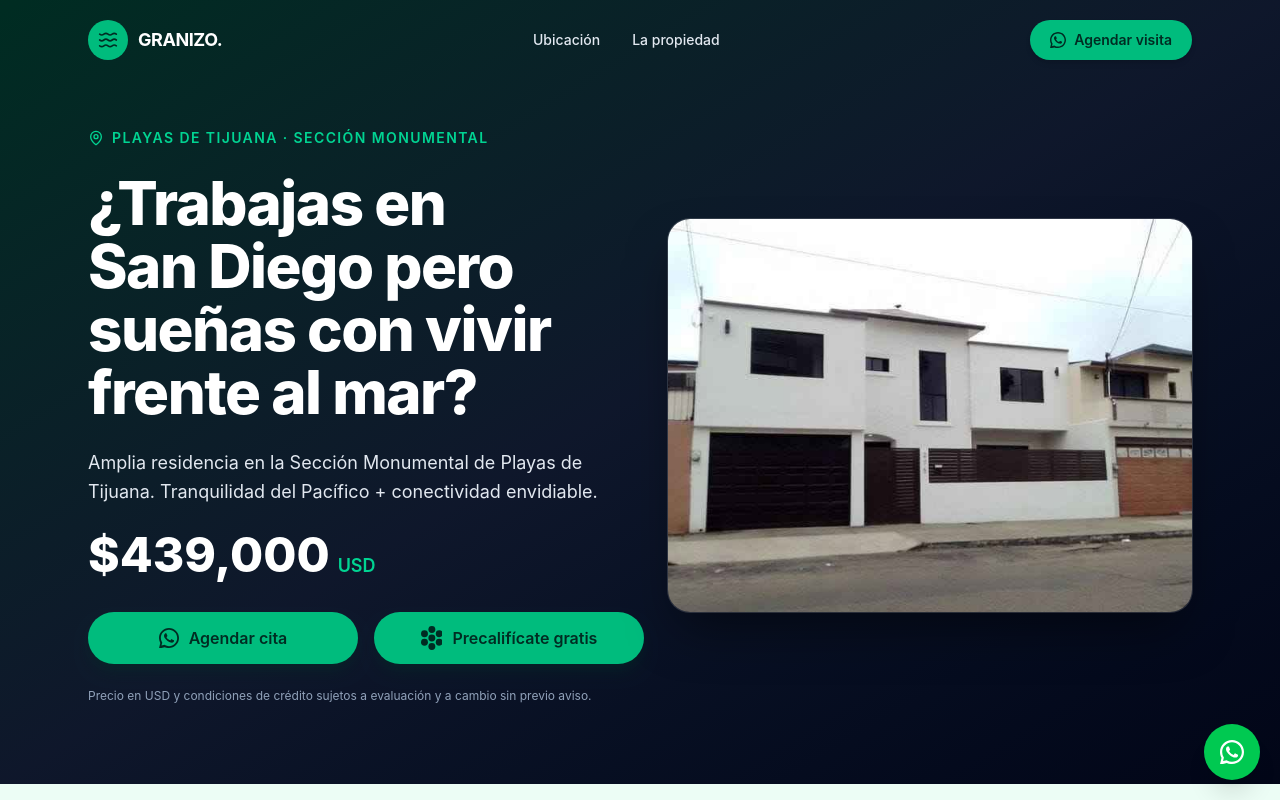
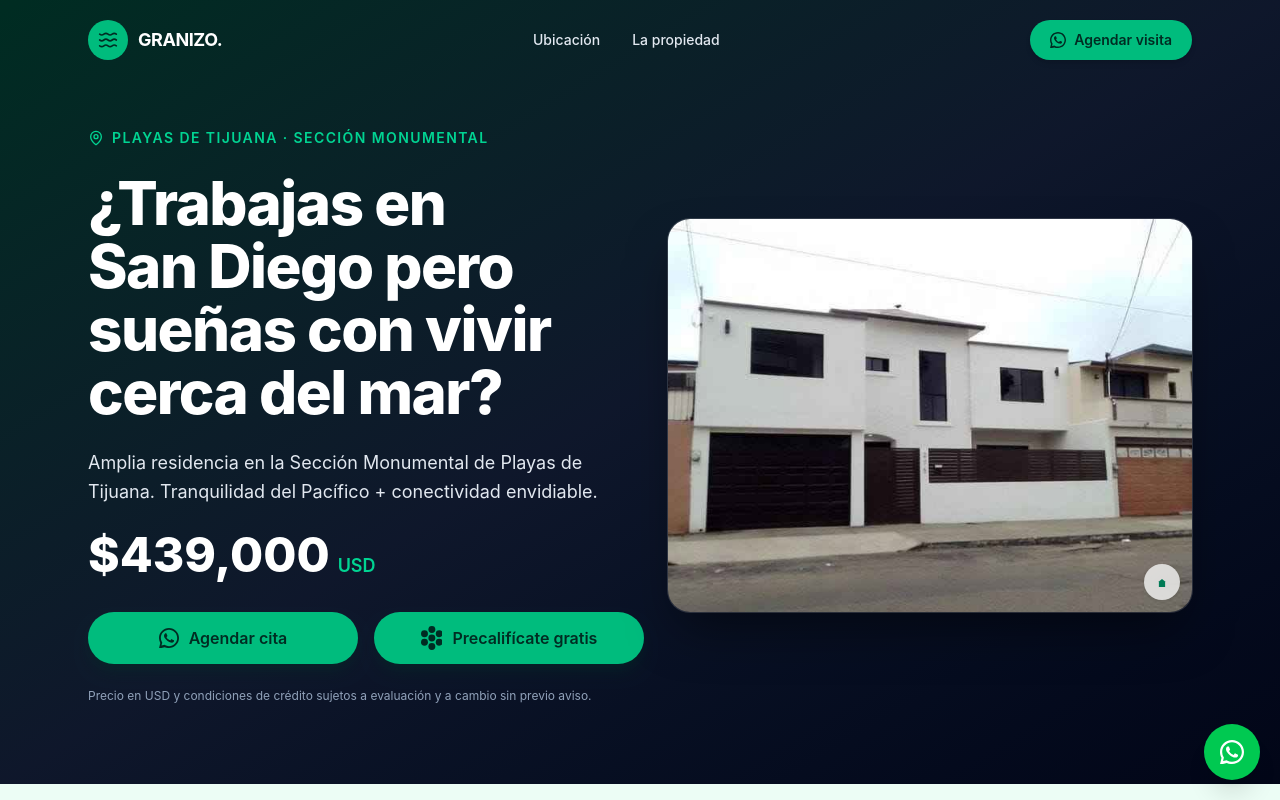
Before and after one commit to AppVenturesMX/granizo-landing, a Next.js app: page / in a window 1280 px wide. Shown: the top 800 px of the page. Built offline with nearby package versions, Linux system fonts and the light colour scheme.

Commit message:
Agrega marca de agua y corrige "frente al mar" a "cerca del mar"

```diff
--- a/components/contacto.tsx
+++ b/components/contacto.tsx
@@ -20,8 +20,8 @@ export function Contacto() {
             Agenda tu cita con el asesor inmobiliario y conoce la residencia en persona.
           </h2>
           <p className="mx-auto mt-4 max-w-xl text-pretty text-lg text-slate-600">
-            Déjanos ayudarte a dar el siguiente paso hacia tu nueva vida frente
-            al mar.
+            Déjanos ayudarte a dar el siguiente paso hacia tu nueva vida cerca
+            del mar.
           </p>
         </Reveal>
 
--- a/components/galeria.tsx
+++ b/components/galeria.tsx
@@ -4,6 +4,7 @@ import { useCallback, useEffect, useState } from "react"
 import { motion, AnimatePresence } from "framer-motion"
 import { ChevronLeft, ChevronRight } from "lucide-react"
 import { Reveal } from "@/components/reveal"
+import { PhotoWatermark } from "@/components/photo-watermark"
 
 const fotos = [
   { src: "/images/fachada.jpg", alt: "Fachada de la residencia con cochera y portón" },
@@ -73,6 +74,8 @@ export function Galeria() {
                 </p>
               </div>
 
+              <PhotoWatermark />
+
               <button
                 onClick={() => go(-1)}
                 aria-label="Foto anterior"
--- a/components/hero.tsx
+++ b/components/hero.tsx
@@ -3,6 +3,7 @@
 import { motion } from "framer-motion"
 import { MapPin } from "lucide-react"
 import { PREAPRUEBA_URL, WHATSAPP_URL } from "@/lib/links"
+import { PhotoWatermark } from "./photo-watermark"
 
 /* Marca de 7 puntos (SOC / Sinergia), dibujada como SVG para que se vea nitida a cualquier tamano */
 function SocMark({ className }: { className?: string }) {
@@ -59,7 +60,7 @@ export function Hero() {
             transition={{ duration: 0.7, delay: 0.1 }}
             className="text-balance text-4xl font-extrabold leading-[1.05] tracking-tight text-white sm:text-5xl lg:text-6xl"
           >
-            ¿Trabajas en San Diego pero sueñas con vivir frente al mar?
+            ¿Trabajas en San Diego pero sueñas con vivir cerca del mar?
           </motion.h1>
 
           <motion.p
@@ -121,12 +122,13 @@ export function Hero() {
           transition={{ duration: 0.8, delay: 0.2 }}
           className="relative"
         >
-          <div className="overflow-hidden rounded-3xl shadow-2xl shadow-black/50 ring-1 ring-white/15">
+          <div className="relative overflow-hidden rounded-3xl shadow-2xl shadow-black/50 ring-1 ring-white/15">
             <img
               src="/images/fachada.jpg"
               alt="Fachada de la residencia en la Sección Monumental, Playas de Tijuana"
               className="aspect-[4/3] w-full object-cover"
             />
+            <PhotoWatermark />
           </div>
         </motion.div>
       </div>
--- /dev/null
+++ b/components/hub-mark.tsx
@@ -0,0 +1,45 @@
+// Ícono de marca de Bienes Raíces Hub — "Nodo Central": la casa conectada a
+// tres nodos vía líneas explícitas, representando el modelo de servicios
+// conectados del Hub (comprar/vender/rentar, o hipoteca/jurídico/marketing).
+// Reemplaza el ícono genérico de casa (Home2). Monocromo vía currentColor:
+// la casa a opacidad completa, las líneas de conexión y los nodos en menor
+// opacidad para que el ojo lea primero "casa" y luego "conectada a algo" —
+// así funciona igual de bien dentro del badge emerald del navbar que sobre
+// fondo claro u oscuro.
+//
+// Uso: a 40px o más (navbar, footer, fondos decorativos) las líneas finas se
+// leen bien y la marca completa comunica "casa conectada a servicios". Por
+// debajo de eso (favicon, marca de agua sobre fotos) las líneas de 2px se
+// pierden y los 3 nodos quedan flotando sin conexión visible — en vez de
+// leerse como parte del ícono, se ven como manchas sueltas junto a la casa.
+// Para esos usos pequeños, usar HubMarkSimple (solo la casa, sin nodos).
+export function HubMark({ className }: { className?: string }) {
+  return (
+    <svg viewBox="0 0 64 64" aria-hidden="true" className={className} fill="none">
+      <g stroke="currentColor" strokeWidth="2" strokeLinecap="round" opacity="0.5">
+        <line x1="42" y1="34" x2="55" y2="17" />
+        <line x1="42" y1="38" x2="59" y2="36" />
+        <line x1="42" y1="44" x2="55" y2="53" />
+      </g>
+      <polygon points="20,32 32,22 44,32" fill="currentColor" />
+      <rect x="22" y="32" width="20" height="16" fill="currentColor" />
+      <circle cx="55" cy="17" r="5" fill="currentColor" opacity="0.55" />
+      <circle cx="59" cy="36" r="5" fill="currentColor" opacity="0.55" />
+      <circle cx="55" cy="53" r="5" fill="currentColor" opacity="0.55" />
+    </svg>
+  )
+}
+
+// Variante reducida de HubMark: solo la silueta de la casa, sin los nodos ni
+// las líneas de conexión. Pensada para renders pequeños (favicon, marca de
+// agua sobre fotografías) donde la versión completa se ve como manchas
+// sueltas en vez de un ícono legible. Mismo viewBox y posición que HubMark
+// para que ambas versiones compartan proporciones si se usan una junto a otra.
+export function HubMarkSimple({ className }: { className?: string }) {
+  return (
+    <svg viewBox="0 0 64 64" aria-hidden="true" className={className} fill="none">
+      <polygon points="20,32 32,22 44,32" fill="currentColor" />
+      <rect x="22" y="32" width="20" height="16" fill="currentColor" />
+    </svg>
+  )
+}
--- /dev/null
+++ b/components/photo-watermark.tsx
@@ -0,0 +1,20 @@
+import { HubMarkSimple } from "./hub-mark"
+
+// Marca de agua discreta para fotografías de propiedades: un badge circular
+// pequeño en la esquina, suficiente para identificar la marca si la foto se
+// comparte fuera del sitio, sin competir con la fotografía ni con el texto
+// de la leyenda. Se coloca dentro de un contenedor `relative`.
+//
+// Usa HubMarkSimple (solo casa, sin nodos): a este tamaño (16-20px) los
+// nodos de HubMark completo pierden sus líneas de conexión y se ven como
+// manchas verdes sueltas en vez de parte del ícono.
+export function PhotoWatermark({ className }: { className?: string }) {
+  return (
+    <div
+      aria-hidden="true"
+      className={`pointer-events-none absolute bottom-3 right-3 z-10 flex h-8 w-8 items-center justify-center rounded-full bg-white/75 shadow-sm backdrop-blur-sm sm:h-9 sm:w-9 ${className ?? ""}`}
+    >
+      <HubMarkSimple className="h-4 w-4 text-emerald-700 sm:h-5 sm:w-5" />
+    </div>
+  )
+}
```
